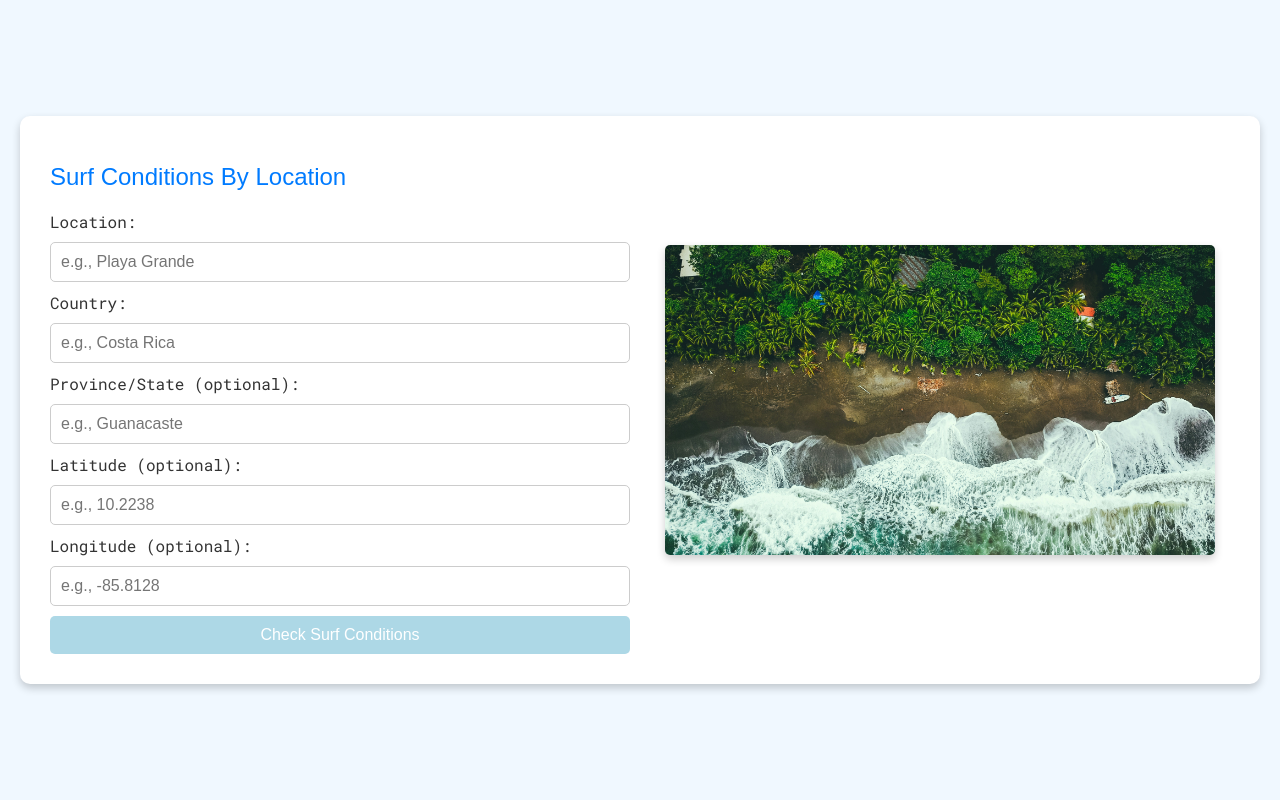
After one commit to ldanie38/surfquest2, a Flask app: page /conditions in a window 1280 px wide. The commit adds this page. Run offline with Flask 3, Linux system fonts and the light colour scheme; some web fonts are replaced.

Commit message:
added surf conditions

```diff
--- a/flask_app/controllers/surf_conditions.py
+++ b/flask_app/controllers/surf_conditions.py
@@ -1,3 +1,236 @@
 from flask import render_template, request, redirect, session, flash, jsonify
 from flask_app.config.mysqlconnection import connectToMySQL
 from flask_app import app
+import requests
+from geopy.geocoders import GoogleV3
+import os
+
+#  Google Maps API key from environment variables
+api_key = os.getenv("GOOGLE_MAPS_API_KEY")
+
+# Initialize GoogleV3 geolocator with my API key
+geolocator = GoogleV3(api_key="AIzaSyCR3oDGLh4JBoSYOZedCAMQh7VY_63jVMw") # gets the coordinates
+
+STORMGLASS_API_KEY = "5444b2d0-1b36-11f0-bda0-0242ac130003-5444b32a-1b36-11f0-bda0-0242ac130003" # gets surf/weather
+STORMGLASS_URL = "https://api.stormglass.io/v2/weather/point"
+
+@app.route('/conditions')
+def conditions():
+    return render_template('conditions.html')
+
+def classify_wind_direction(wind_direction, coastline_orientation):
+    # Calculate difference between wind direction and coastline orientation
+    difference = (wind_direction - coastline_orientation) % 360
+    if 45 <= difference <= 135:
+        return "Onshore"
+    elif 225 <= difference <= 315:
+        return "Offshore"
+    else:
+        return "Parallel to Shore"
+
+@app.route("/surf_conditions", methods=["POST"])
+def surf_conditions():
+    # Retrieve user inputs
+    location = request.form.get("location")
+    country = request.form.get("country")
+    province = request.form.get("province")
+
+    if not location:
+        return render_template("error.html", message="Please enter a location.")
+
+    # Combine inputs into a full address for geocoding
+    full_address = location
+    if country:
+        full_address += f", {country}"
+    if province:
+        full_address += f", {province}"
+
+    print(f"Full address for geocoding: {full_address}")
+
+    # Step 1: Geocode the location to get latitude and longitude
+    try:
+        geolocation = geolocator.geocode(full_address)
+        if not geolocation:
+            return render_template("error.html", message=f"Could not find '{full_address}'. Try another.")
+        lat, lng = geolocation.latitude, geolocation.longitude
+        print(f"Geocoded: lat={lat}, lng={lng}")
+    except Exception as e:
+        return render_template("error.html", message=f"Geocoding error: {str(e)}")
+
+    # Step 2: Fetch surf conditions from the Stormglass API
+    headers = {"Authorization": STORMGLASS_API_KEY}
+    print("Headers:", headers)
+    params = {
+        "lat": lat,
+        "lng": lng,
+        "params": "waveHeight,windSpeed,windDirection,airTemperature,precipitation,seaLevel",
+        "source": "sg"  # Primary source
+    }
+
+    # Mock Data for Development
+
+    mock_response = {
+    'hours': [
+        {'waveHeight': {'sg': 0.95},
+         'windDirection': {'sg': 240.33},
+         'windSpeed': {'sg': 9.06},'airTemperature': {'sg': 18.5},'precipitation': {'sg': 0.2},
+         'seaLevel': {'sg': 1.8}}
+    ]
+
+    }
+
+
+    try:
+        response = requests.get(STORMGLASS_URL, params=params, headers=headers)
+        # Debugging: Print response details
+        print("API Response Status Code:", response.status_code)
+        print("API Response Text:", response.text)
+        if response.status_code == 200:
+            surf_data = response.json()
+            print("Using real API data for surf conditions.")
+            if not response.text.strip():
+                return render_template("error.html", message="Empty response from API.")
+        else:
+            print("API call failed. Switching to mock data.")
+            surf_data = mock_response
+    except Exception as e:
+        print(f"Error occurred: {e}. Switching to mock data.")
+        surf_data = mock_response
+    # **DEBUGGING STEP: Print API response**
+    print("Stormglass API response:", surf_data)
+
+
+    # Debugging: Print extracted tide data
+
+
+
+
+
+    def safe_convert(value):
+        """Convert data to float, or return 'No data available'."""
+        try:
+            return round(float(value), 2)  # Rounded for better readability
+        except (TypeError, ValueError):
+            return "No data available"
+
+    wave_height = safe_convert(surf_data.get('hours', [{}])[0].get('waveHeight', {}).get('sg', "No data available"))
+    wind_speed = safe_convert(surf_data.get('hours', [{}])[0].get('windSpeed', {}).get('sg', "No data available"))
+    wind_direction = safe_convert(surf_data.get('hours', [{}])[0].get('windDirection', {}).get('sg', "No data available"))
+    precipitation = safe_convert(surf_data.get('hours', [{}])[0].get('precipitation', {}).get('sg', "No data available"))
+    air_temperature = safe_convert(surf_data.get('hours', [{}])[0].get('airTemperature', {}).get('sg', "No data available"))
+    tide_height = safe_convert(surf_data.get('hours', [{}])[0].get('seaLevel', {}).get('sg', "No data available"))
+
+
+
+
+    #air_temp
+    if air_temperature is not None and isinstance(air_temperature, (int, float)):
+        air_temperature_f = round((float(air_temperature) * 9/5) + 32, 2)
+    else:
+        air_temperature_f = "No data available"
+
+    print("Converted air temperature (°F):", air_temperature_f)
+
+    #precipitation
+    if precipitation != "No data available":
+        precipitation_val = float(precipitation)
+        # Define thresholds for a simple chance-of-rain estimate:
+        # This logic is arbitrary and should be calibrated based on your needs.
+        if precipitation_val == 0:
+            chance_of_rain = 0
+        elif precipitation_val < 0.1:
+            chance_of_rain = 10
+        elif precipitation_val < 1:
+            chance_of_rain = 50
+        else:
+            chance_of_rain = 90
+        rain_message = f"There is roughly a {chance_of_rain}% chance of rain."
+    else:
+        rain_message = "Precipitation data is not available."
+
+
+    # Convert wave height from meters to feet if data is available
+    if wave_height != "No data available":
+        wave_height_m = float(wave_height)
+        wave_height_ft = round(wave_height_m * 3.28084, 2)
+    else:
+        wave_height_ft = "No data available"
+
+    # Calculate wind speed in mph (conversion factor: 1 m/s ≈ 2.237 mph)
+    mph_conversion_factor = 2.237
+    wind_speed_mph = round(float(wind_speed) * mph_conversion_factor, 2) if isinstance(wind_speed, (int, float)) else "No data available"
+
+    # Define coastline orientation (example: east-facing coastline with angle 90°)
+    coastline_orientation = 90
+    if isinstance(wind_direction, (int, float)):
+        wind_classification = classify_wind_direction(wind_direction, coastline_orientation)
+    else:
+        wind_classification = "No data available"
+
+    # Generate a surf conditions message using the wave height in feet
+    if wave_height != "No data available" and float(wave_height) > 1.5:
+        surf_message = f"With a wave height of {wave_height_ft} feet, it's an exciting day for experienced surfers!"
+    elif wave_height != "No data available" and float(wave_height) > 1.0:
+        surf_message = f"With a wave height of {wave_height_ft} feet, it's a decent day for some fun in the water."
+    elif wave_height != "No data available":
+        surf_message = f"Wave height is {wave_height_ft} feet. It’s a calm day—great for beginners!"
+    else:
+        surf_message = "Wave height data is not available."
+
+    if wind_classification == "Onshore":
+        wind_message = f"The wind speed is {wind_speed_mph} mph with an onshore breeze, which may make the waves a bit choppy."
+    elif wind_classification == "Offshore":
+        wind_message = f"The wind speed is {wind_speed_mph} mph with an offshore breeze—perfect for creating clean waves!"
+    else:
+        wind_message = f"The wind speed is {wind_speed_mph} mph, with the wind running parallel to the shore."
+
+    final_message = f"Surf Conditions for {location}:\n{surf_message}\n{wind_message}"
+
+    #tide logic
+    if tide_height != "No data available":
+        tide_value = float(tide_height)
+
+        # Define basic tide thresholds (These should be adjusted based on local tide patterns)
+        if tide_value > 1.5:
+            tide_status = "High Tide"
+        elif tide_value < 0.5:
+            tide_status = "Low Tide"
+        else:
+            tide_status = "Mid Tide"
+
+        tide_message = f"The current tide level is {tide_value} meters, classified as {tide_status}."
+    else:
+        tide_message = "Tide data is not available."
+
+
+
+
+
+
+    return render_template(
+        "surf_conditions.html",
+        location=full_address,
+        wave_height=wave_height_ft,
+        wind_direction=wind_direction,
+        wind_speed=wind_speed,
+        wind_speed_mph=wind_speed_mph,
+        wind_classification=wind_classification,
+        air_temperature_f=air_temperature_f,
+        rain_message=rain_message,
+        tide_message=tide_message,
+        final_message=final_message,
+        lat=lat,
+        lng=lng
+    )
+
+@app.route("/test_geocoding", methods=["GET"])
+def test_geocoding():
+    try:
+        location = geolocator.geocode("Long Beach, Nassau County, New York")
+        if location:
+            message = f"Latitude: {location.latitude}, Longitude: {location.longitude}"
+        else:
+            message = "Geocoding failed. Please check your API key or location."
+        return render_template("test_geocoding.html", message=message)
+    except Exception as e:
+        return render_template("test_geocoding.html", message=f"Geocoding error: {str(e)}")
--- /dev/null
+++ b/flask_app/static/conditions.js
@@ -0,0 +1,66 @@
+
+/*Give your webpage an oceanic feel by changing the background color dynamically. */
+
+document.body.style.transition = "background 0.5s ease"; // Faster fade effect
+
+setInterval(() => {
+    let colors = ['#8dc8d8', "#a7d5e1", "#cef4ff", "#dceef3", "#72bbce","#65cbe9"];
+    document.body.style.backgroundColor = colors[Math.floor(Math.random() * colors.length)];
+}, 2000); // Changes color every 2 seconds
+
+
+
+/* button effect*/
+
+const button = document.querySelector("button");
+
+button.addEventListener("mouseover", () => {
+    button.style.backgroundColor = "#f57c73";
+    button.style.transform = "scale(1.05)";
+    button.style.transition = "0.3s ease";
+});
+
+button.addEventListener("mouseout", () => {
+    button.style.backgroundColor = "";
+    button.style.transform = "scale(1)";
+});
+
+/* */
+window.addEventListener("scroll", () => {
+    const elements = document.querySelectorAll(".form-section, .image-section");
+    elements.forEach(el => {
+        let offset = window.scrollY * 0.05;
+        el.style.transform = `translateY(${offset}px)`;
+    });
+});
+
+window.addEventListener("scroll", function() {
+    let img = document.querySelector(".image-section img");
+    img.style.transform = "translateY(" + window.scrollY * 0.1 + "px)";
+});
+
+
+
+/* Tides */
+const times = tideData.map(entry => entry[0]);
+const trends = tideData.map(entry => entry[1] === "Incoming Tide" ? 1 : entry[1] === "Outgoing Tide" ? -1 : 0);
+
+const ctx = document.getElementById('tideChart').getContext('2d');
+new Chart(ctx, {
+    type: 'line',
+    data: {
+        labels: times,
+        datasets: [{
+            label: 'Tide Movement',
+            data: trends,
+            borderColor: '#0077be',
+            fill: false
+        }]
+    },
+    options: {
+        scales: {
+            y: { min: -1, max: 1, ticks: { stepSize: 1 } }
+        }
+    }
+});
+console.log("Tide Data:", tideData); // Debugging step
--- /dev/null
+++ b/flask_app/static/css/conditions_home.css
@@ -0,0 +1,97 @@
+/* General page styling */
+body {
+    font-family: "Roboto Mono", monospace;
+    background-color: #f0f8ff;
+    color: #333;
+    margin: 0;
+    padding: 0;
+    display: flex;
+    justify-content: center;
+    align-items: center;
+    height: 100vh;
+}
+
+/* Flex container for layout */
+.container {
+    display: flex;
+    align-items: center; /* Align items vertically */
+    justify-content: space-between; /* Balanced space between form and image */
+    background: #ffffff;
+    box-shadow: 0 4px 8px rgba(0, 0, 0, 0.2);
+    border-radius: 10px;
+    padding: 20px;
+    max-width: 1200px;
+    width: 100%;
+    margin: 0 auto; /* Center the container on the page */
+    flex-direction: row;
+
+}
+
+/* Form section styling */
+.form-section {
+    flex: 1; /* Each section takes equal space */
+    padding: 10px; /* Reduce padding to bring sections closer */
+}
+
+form {
+    display: flex;
+    flex-direction: column;
+    gap: 10px;
+}
+
+input[type="text"] {
+    padding: 10px;
+    border: 1px solid #ccc;
+    border-radius: 5px;
+    font-size: 16px;
+}
+
+button {
+    background-color:lightblue;
+    color: white;
+    font-size: 16px;
+    padding: 10px;
+    border: none;
+    border-radius: 5px;
+    cursor: pointer;
+    transition: background-color 0.3s;
+}
+
+button:hover {
+    background-color: #0056b3;
+}
+
+h1 {
+    font-size: 24px;
+    color: #007BFF;
+    margin-bottom: 20px;
+    font-family: "p22-typewriter", sans-serif;
+    font-weight: 400;
+    font-style: normal;
+    white-space: nowrap; /* text stays on the same line */
+}
+
+/* Styling for the message above the form */
+.form-section p {
+    font-size: 18px;
+    color: #007BFF;
+    margin-bottom: 10px;
+    font-weight: bold;
+}
+
+/* Image section styling */
+.image-section {
+    flex: 1; /* Image takes the remaining space */
+    display: flex;
+    justify-content: center;
+    align-items: center;
+    padding: 10px; /* Reduce spacing around the image */
+}
+
+.image-section img {
+    max-width: 550px; /* Limit width to make image fit better */
+    max-height: 550px; /* Limit height to scale appropriately */
+    border-radius: 5px;
+    box-shadow: 0 4px 8px rgba(0, 0, 0, 0.2);
+    object-fit: cover; /* Maintain aspect ratio */
+}
--- /dev/null
+++ b/flask_app/templates/conditions.html
@@ -0,0 +1,58 @@
+<!DOCTYPE html>
+<html>
+<head>
+
+    <link rel="stylesheet" href="/static/css/conditions_home.css"/>
+
+    <link rel="preconnect" href="https://fonts.googleapis.com">
+    <link rel="preconnect" href="https://fonts.gstatic.com" crossorigin>
+    <link href="https://fonts.googleapis.com/css2?family=Nunito:ital,wght@0,200..1000;1,200..1000&display=swap" rel="stylesheet">
+
+    <link rel="preconnect" href="https://fonts.googleapis.com">
+    <link rel="preconnect" href="https://fonts.gstatic.com" crossorigin>
+    <link href="https://fonts.googleapis.com/css2?family=Nunito:ital,wght@0,200..1000;1,200..1000&family=Roboto+Mono:ital,wght@0,100..700;1,100..700&display=swap" rel="stylesheet">
+     <!-- Adobe fonts -->
+    <link rel="stylesheet" href="https://use.typekit.net/gqv8jnv.css">
+
+    <link rel="apple-touch-icon" sizes="180x180" href="/apple-touch-icon.png">
+    <link rel="icon" type="image/png" sizes="32x32" href="static/img/favicon-32x32.png">
+    <link rel="icon" type="image/png" sizes="16x16" href="/favicon-16x16.png">
+    <link rel="icon" type="image/png" sizes="16x16" href="/favicon-48x48.png">
+    <link rel="manifest" href="/site.webmanifest">
+
+
+    <title>SurfQuest</title>
+</head>
+<body>
+    <div class="container">
+        <!-- Form Section -->
+        <div class="form-section">
+            <h1>Surf Conditions By Location</h1>
+            <form method="POST" action="/surf_conditions">
+                <label for="location">Location:</label>
+                <input type="text" name="location" id="location" required placeholder="e.g., Playa Grande">
+
+                <label for="country">Country:</label>
+                <input type="text" name="country" id="country" placeholder="e.g., Costa Rica">
+
+                <label for="province">Province/State (optional):</label>
+                <input type="text" name="province" id="province" placeholder="e.g., Guanacaste">
+
+                <label for="latitude">Latitude (optional):</label>
+                <input type="text" name="latitude" id="latitude" placeholder="e.g., 10.2238">
+
+                <label for="longitude">Longitude (optional):</label>
+                <input type="text" name="longitude" id="longitude" placeholder="e.g., -85.8128">
+
+
+                <button type="submit">Check Surf Conditions</button>
+            </form>
+        </div>
+        <div class="image-section">
+            <img src="{{ url_for('static', filename='img/index2.jpg') }}" alt="Cool Surfing Image">
+        </div>
+
+        </div>
+        <script src="static/conditions.js"></script>
+</body>
+</html>
--- a/flask_app/templates/home.html
+++ b/flask_app/templates/home.html
@@ -40,7 +40,7 @@
         <nav>
             <ul>
                 <li><a href="#user-accounts">User Account</a></li>
-                <li><a href="#surf-conditions">Surf Conditions</a></li>
+                <li><a href="/conditions">Surf Conditions</a></li>
                 <li><a href="#surf-spots">Surf Spots by Region</a></li>
                 <li><a href="#accommodation-links">Accommodation Links</a></li>
                 <li><a href="/blog">Blog</a></li>
```
Also changed, not shown: flask_app/static/css/conditions_result.css (added, +121 -0 lines), flask_app/templates/error.html (added, +10 -0 lines), flask_app/templates/surf_conditions.html (added, +49 -0 lines), flask_app/templates/test_geocoding.html (added, +10 -0 lines), flask_app/static/img/conditions.jpg (added), flask_app/static/img/index2.jpg (added).
